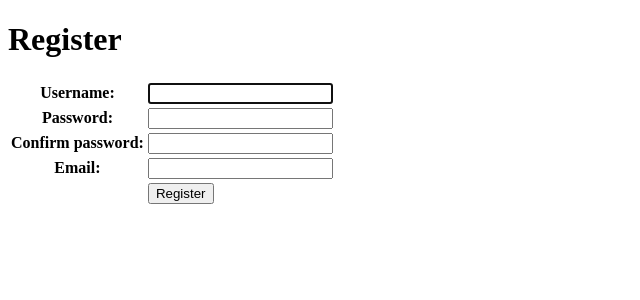
After one commit to leticiahuang/FoodieTravels, a Django app: template getFoods/templates/getFoods/register.html in a window 1280 px wide. The commit adds this page. Shown: the top 300 px of the page, without its empty margins (0-640 px from the left). Run offline with Django 5.2, Linux system fonts and the light colour scheme; the template is opened without the code that fills it: values that come from a table or form of the project are taken from there, others are empty; parts of the project's set-up code (start-up, migrations or seed data) failed here and were passed over.

Commit message:
working on registring user to Users model

```diff
--- /dev/null
+++ b/getFoods/forms.py
@@ -0,0 +1,46 @@
+from django import forms
+from django.contrib.auth.models import User
+from django.contrib.auth.forms import UserCreationForm
+from django.core.exceptions import ValidationError
+from django.forms.fields import EmailField
+from django.forms.forms import Form
+
+
+#learned from https://www.javatpoint.com/django-usercreationform
+class RegisterForm(UserCreationForm):
+    username = forms.CharField(label="Username", max_length=60)
+    email = forms.EmailField(label="Email")
+    password1 = forms.CharField(label="Password", widget=forms.PasswordInput)
+    password2 = forms.CharField(label="Confirm password", widget=forms.PasswordInput)
+
+    #single field validations come from clean_FIELDNAME()
+    def username_clean(self):
+        username = self.cleaned_data['username'].lower()
+        existing_user = User.objects.filter(username = username)
+        #if number of acounts with username > 0
+        if existing_user.count():
+            raise ValidationError("User Already Exist")
+        return username
+
+    def email_clean(self):
+        email = self.cleaned_data['email'].lower()
+        existing_email = User.objects.filter(email=email)
+        if existing_email.count():
+            raise ValidationError(" Email Already Exist")
+        return email
+
+    def clean_password2(self):
+        password1 = self.cleaned_data['password1']
+        password2 = self.cleaned_data['password2']
+
+        if password1 and password2 and password1 != password2:
+            raise ValidationError("Password don't match")
+        return password2
+
+    def save(self):
+        user = User.objects.create_user(
+            self.cleaned_data['username'],
+            self.cleaned_data['email'],
+            self.cleaned_data['password1']
+        )
+        return user
--- a/getFoods/models.py
+++ b/getFoods/models.py
@@ -3,14 +3,14 @@ from django.db import models
 # Create your models here.
 
 class Countries(models.Model):
-    countryName = models.CharField(max_length=60)
+    country_name = models.CharField(max_length=60)
 
     def __str__(self):
-        return f"{self.countryName}"
+        return f"{self.country_name}"
 
 class Users(models.Model):
     username = models.CharField(max_length=100)
-    countriesSelected = models.ManyToManyField(Countries, blank=True, related_name="visitors")
+    countries_selected = models.ManyToManyField(Countries, blank=True, related_name="visitors")
     #blank means users can have no countriesSelected, and can access users through Countries.visitors
 
     def __str__(self):
--- a/getFoods/templates/getFoods/login.html
+++ b/getFoods/templates/getFoods/login.html
@@ -11,12 +11,14 @@
                 <form method="post" action="{% url 'getFoods:login' %}">
                     {% csrf_token %}
                     <label for="username">Name:</label>
-                    <input type="text" name="username" placeholders/>
+                    <input type="text" value="username" name="username"/>
                     <br>
                     <label for="password">Password:</label>
-                    <input type="password" name="password"/>
+                    <input type="password" value="password"/>
                     <br>
                     <input type="submit" value="Submit">
             </form>
+            <p>New to this page? Create an account:</p>
+            <a href="{% url 'getFoods:register' %}">Registration</a>
         </body>
     </html>
--- /dev/null
+++ b/getFoods/templates/getFoods/register.html
@@ -0,0 +1,22 @@
+<!DOCTYPE html>
+    <html lang="en">
+        <head>
+            <title>Register</title>
+        </head>
+        <body>
+            <h1>Register</h1>
+            {% if message %}
+                <div>{{ message }}</div>
+            {% endif %}
+                <form method="post">
+                    {% csrf_token %}
+                    <table>
+                        {{ RegisterForm.as_table}}
+                        <tr>
+                            <td></td>
+                            <td><input type="submit" name="submit" value="Register"/></td>
+                        </tr>
+                    </table>
+            </form>
+        </body>
+    </html>
--- a/getFoods/urls.py
+++ b/getFoods/urls.py
@@ -8,6 +8,7 @@ urlpatterns = [
     path("", views.index, name="index"),
     path("login", views.login_view, name="login"),
     path("logout", views.logout_view, name="logout"),
-    path("planTrip", views.planTrip, name="planTrip"),
+    path("plan_trip", views.plan_trip, name="plan_trip"),
     path("itinerary", views.itinerary, name="itinerary"),
+    path("register", views.register, name="register"),
 ]
```
Also changed, not shown: getFoods/templates/getFoods/plan_trip.html (renamed from getFoods/templates/getFoods/planTrip.html, +4 -4 lines), getFoods/views.py (+51 -15 lines), db.sqlite3, getFoods/migrations/0005_rename_countryname_countries_country_name_and_more.py (added), 1 other file.
